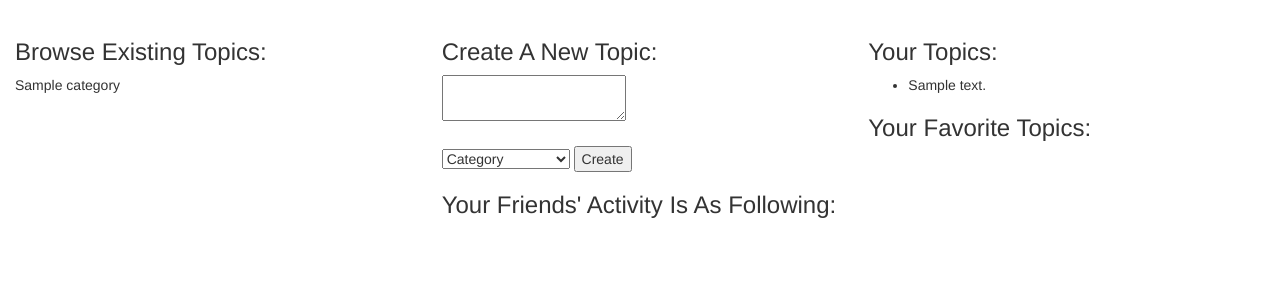
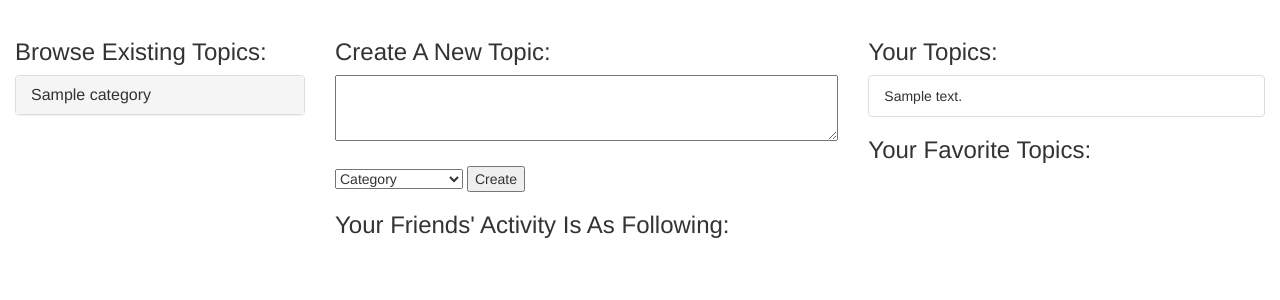
Before and after one commit to muhammadhamzakhan/CS353Bilkent, a PHP site: page /home.php in a window 1280 px wide. Shown: the part 51-351 px from the top of the page. Run offline with PHP 8.4, Linux system fonts and the light colour scheme; the visitor is signed in with stand-in values (Sample User, id 1); tables that the repository leaves empty or names only in its code hold one stand-in row (values such as "Sample post"); data that the repository does not hold is empty.

Commit message:
home upgraded

```diff
--- a/code/home.php
+++ b/code/home.php
@@ -1,5 +1,5 @@
 <?php
-include 'bootstrap/connect.php';
+include 'connect.php';
 $userID = $_SESSION['userid'];
 $category = "";
 $connected = FALSE;
@@ -42,6 +42,7 @@ function test_input($data) {
 		  <script src="https://oss.maxcdn.com/html5shiv/3.7.2/html5shiv.min.js"></script>
 		  <script src="https://oss.maxcdn.com/respond/1.4.2/respond.min.js"></script>
 		<![endif]-->
+
   </head>
   <body style="padding-top: 70px">
 	<!-- jQuery (necessary for Bootstrap's JavaScript plugins) -->
@@ -81,11 +82,11 @@ function test_input($data) {
             <button type="submit" class="btn btn-default">Submit</button>
           </form>
           <ul class="nav navbar-nav navbar-right">
-            <li><a href="bootstrap/homepage.html" title="Home Page Link">Home</a></li>
-            <li><a href="bootstrap/messages.html">Messages</a></li>
+            <li><a href="home.php" title="Home Page Link">Home</a></li>
+            <li><a href="#">Messages</a></li>
             <li><a href="#">Notifications</a></li>
-            <li><a href="bootstrap/settings.html">Settings</a></li>
-            <li><a href="bootstrap/logout.php">Logout</a></li>
+            <li><a href="#">Settings</a></li>
+            <li><a href="logout.php">Logout</a></li>
             <li class="dropdown">
               <ul class="dropdown-menu">
                 <li><a href="#">Action</a></li>
@@ -102,8 +103,10 @@ function test_input($data) {
       <!-- /.container-fluid -->
     </nav>
     <div class="row">
-      <div class="col-sm-4" id="topicbrowser">
-		  <h3>Browse Existing Topics:</h3>
+  <div class="col-sm-3" id="topicbrowser">
+    <h3>Browse Existing Topics:</h3>
+	    <div class="panel-group" id="accordion1" role="tablist" aria-multiselectable="true">
+
 			<?php
 
 			$db = $conn;
@@ -133,24 +136,39 @@ function test_input($data) {
 				}
 			}
 
-			for ($i = 0; $i < (sizeof($taglist)); $i++){
-				echo $taglist[$i]."<br>";	// Categories
-				for ($j = 0; $j < (sizeof($topiccontent)); $j++){
-					if(strcmp($topictag[$j], $taglist[$i]) == 0){
+			for ($i = 0; $i < (sizeof($taglist)); $i++)
+			{
+				// Categories
+				echo "<div class='panel panel-default'>";
+		      	echo "<div class='panel-heading' role='tab'>";
+//		        echo "<h4 class='panel-title'><a data-toggle='collapse' data-parent='#accordion1'";
+		//		echo "<h4 class='panel-title'><a data-parent='#accordion1'";
+		//		echo "href='#collapseOne1'>".$taglist[$i]."</a></h4>";
+				echo "<h4 class='panel-title'>".$taglist[$i]."</a></h4>";
+	          	echo "</div>";
+				for ($j = 0; $j < (sizeof($topiccontent)); $j++)
+				{
+					if(strcmp($topictag[$j], $taglist[$i]) == 0)
+					{
 						//tag matches
-						echo $topiccontent[$j]."<br>";	// Topics
+						// Topics
+						echo "<div id='collapseOne1' class='panel-collapse collapse in'>";
+		        		echo "<div class='panel-body'>".$topiccontent[$j]."</div>";
+	          			echo "</div>";
 					}
 				}
+	      		echo "</div>";
 			}
 			?>
 		</div>
+	</div>
 
-      <div class="col-sm-4" id = "middlecolumn">
-		<div id="postnewtopic">
+	  <div class="col-sm-5" id = "middlecolumn">
+  <div id="postnewtopic">
 			<form method="post" action="<?php echo htmlspecialchars($_SERVER["PHP_SELF"]);?>">
 
 			    <h3>Create A New Topic:</h3>
-                  <textarea name="comment" rows="2"><?php echo $comment;?></textarea>
+                  <textarea name="comment" rows="3" style="width:100%;"><?php echo $comment;?></textarea>
 				<br><br>
 				<?php
 				$sql = "SELECT name from Category where 1";
@@ -172,7 +190,7 @@ function test_input($data) {
 
 	<div id="friendsactivity">
 		<h3>Your Friends' Activity Is As Following: </h3>
-		<ul>
+		<ul class="list-group">
 				<?php
 				$db = $conn;
 				$lastfentrysql = "SELECT * FROM Entry_Combined_View WHERE ID in (SELECT Favorite.contentID FROM Favorite WHERE userID = '$userID' && isInstanceTopic = 1) ORDER BY date DESC ";
@@ -193,7 +211,7 @@ function test_input($data) {
 						$lentryID[] = $row["ID"];
 						$lentryTopicID[] = $row["topicsID"];
 						$lentryTopicName[] = $row["topicName"];
-						echo "<li>Friend ".$row["username"]." Posted Entry ".$row["content"]." On Topic ".$row["topicName"];
+						echo "<li class='list-group-item'>Friend ".$row["username"]." Posted Entry ".$row["content"]." On Topic ".$row["topicName"];
 					}
 				}
 
@@ -211,7 +229,7 @@ function test_input($data) {
 						$ltopicID[] = $row["ID"];
 						$ltopicTopicName[] = $row["content"];
 						$ltopicDate[] = $row["date"];
-						echo "<li>Friend ".$row["username"]." Posted Topic ".$row["content"];
+						echo "<li class='list-group-item'>Friend ".$row["username"]." Posted Topic ".$row["content"];
 					}
 				}
 				?>
@@ -221,7 +239,7 @@ function test_input($data) {
       <div class="col-sm-4" id="rightbar">
 		<div id="usertopicsbar">
 	<h3>Your Topics:</h3>
-		<ul>
+		<ul class="list-group">
 			<?php
 
 			$usertopicsql = "SELECT ID, content FROM Topic WHERE userID = '$userID'";
@@ -233,7 +251,7 @@ function test_input($data) {
 				while($row = mysqli_fetch_array($usertopicsresult,MYSQLI_ASSOC)) {
 					$usertopicids[] = $row["ID"];
 					$usertopicnames[] = $row["content"];
-					echo "<li>".$row["content"]."</li>";
+					echo "<li class='list-group-item'>".$row["content"]."</li>";
 				}
 			}
 
@@ -243,7 +261,7 @@ function test_input($data) {
 
 	<div id="favtopicsbar">
 		<h3>Your Favorite Topics:</h3>
-		<ul>
+		<ul class="list-group">
 			<?php
 
 			$favoritetopicsql = "SELECT * FROM Topic_Combined_View WHERE ID in (SELECT Favorite.contentID FROM Favorite WHERE userID = '$userID' && isInstanceTopic = 1) ORDER BY date DESC";
@@ -255,7 +273,7 @@ function test_input($data) {
 				while($row = mysqli_fetch_array($favoritetopicsresult,MYSQLI_ASSOC)) {
 					$favoritetopicnames[] = $row["ID"];
 					$favoritetopicids[] = $row["content"];
-					echo "<li>".$row["content"]."</li>";
+					echo "<li class='list-group-item'>".$row["content"]."</li>";
 				}
 			}
 			?>
```
Also changed, not shown: code/css/homepage.css (deleted, +0 -46 lines), code/js/bootstrap.js.
